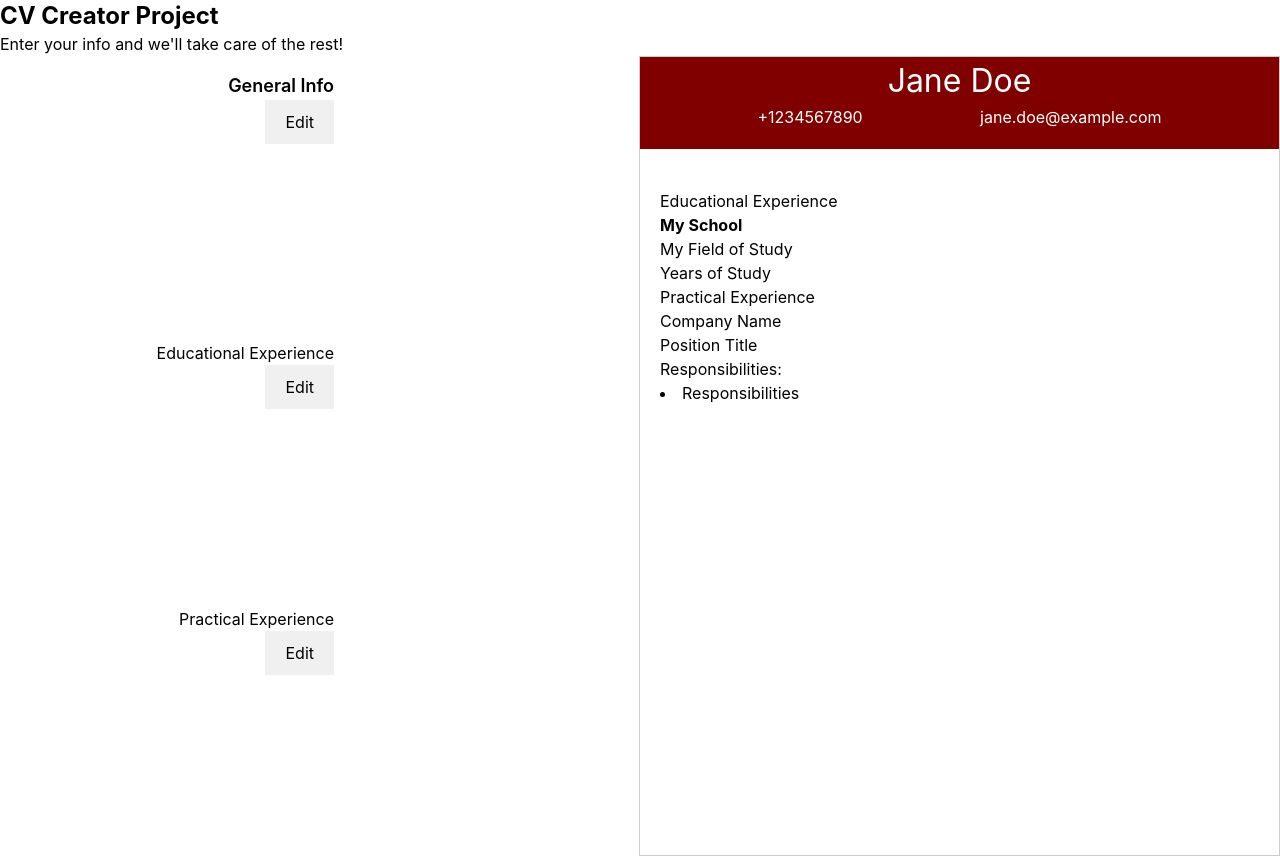
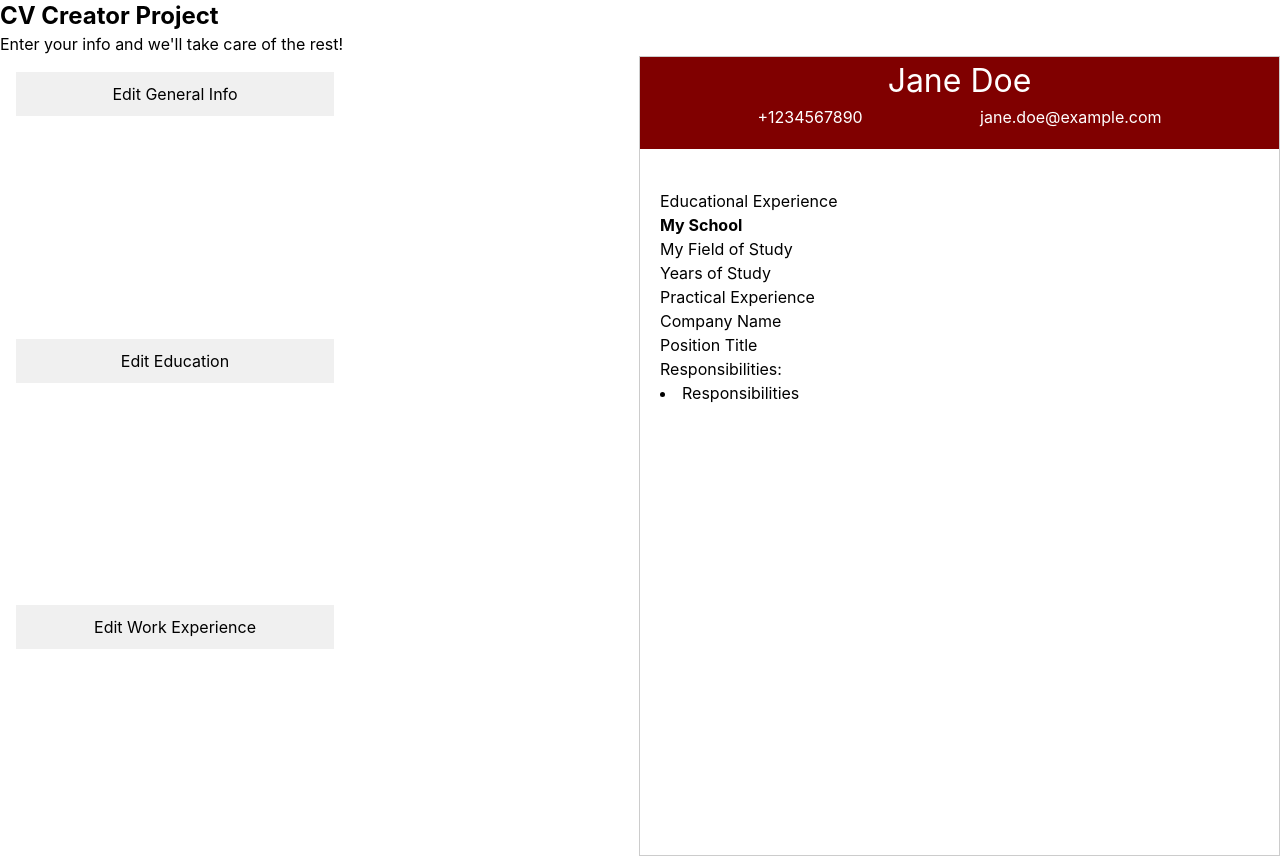
Before and after one commit to pinkx-xlink/react-cv-generator, a React (Vite) app: page / in a window 1280 px wide. Built offline with nearby package versions, Linux system fonts and the light colour scheme.

Commit message:
Rework the input container divs; remove redundant titles and add flex to make the dropdowns more appealing

```diff
--- a/src/components/Info.jsx
+++ b/src/components/Info.jsx
@@ -123,12 +123,11 @@ export default function Info() {
       */}
 
       <div className="user-input flex flex-col">
-        <div className="general-info">
-          <h3 className="text-lg font-semibold">General Info</h3>
+        <div className="info-dropdown general-info">
           {/* expand or collapse the "General Info" section on button click using a useState */}
           <button className="expand-btn" onClick={handleEditGeneralInfoClick}>
             {" "}
-            {editGeneralInfo ? "Submit" : "Edit"}{" "}
+            {editGeneralInfo ? "Submit" : "Edit General Info"}{" "}
           </button>
           {editGeneralInfo && (
             <>
@@ -162,11 +161,10 @@ export default function Info() {
           )}
         </div>
 
-        <div className="education-exp">
-          <h3>Educational Experience</h3>
+        <div className="info-dropdown education-exp">
           <button className="expand-btn" onClick={handleEditEducationClick}>
             {" "}
-            {editEducation ? "Submit" : "Edit"}{" "}
+            {editEducation ? "Submit" : "Edit Education"}{" "}
           </button>
           {editEducation && (
             <>
@@ -198,11 +196,10 @@ export default function Info() {
           )}
         </div>
 
-        <div className="practical-exp">
-          <h3>Practical Experience</h3>
+        <div className="info-dropdown practical-exp">
           <button className="expand-btn" onClick={handleEditExperienceClick}>
             {" "}
-            {editExperience ? "Submit" : "Edit"}{" "}
+            {editExperience ? "Submit" : "Edit Work Experience"}{" "}
           </button>
           {editExperience && (
             <>
--- a/src/components/styles/Info.css
+++ b/src/components/styles/Info.css
@@ -3,6 +3,7 @@
   border: none;
   padding: 10px 20px;
   cursor: pointer;
+  width: 100%;
 }
 
 .info {
@@ -17,6 +18,14 @@
     margin-bottom: 10px;
     background-color: #f9f9f9;
     color: purple;
+    width: 100%;
+
+    label {
+      display: flex;
+      flex-direction: column;
+      flex-wrap: wrap;
+      flex: 1;
+    }
   }
 }
 
```
